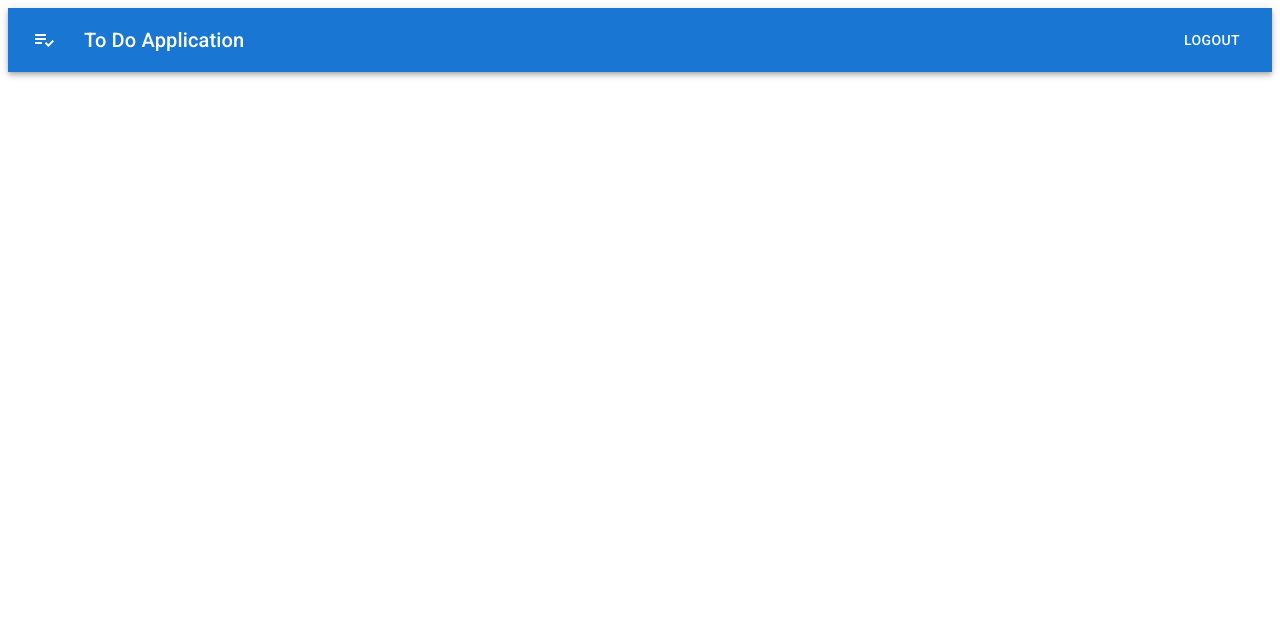
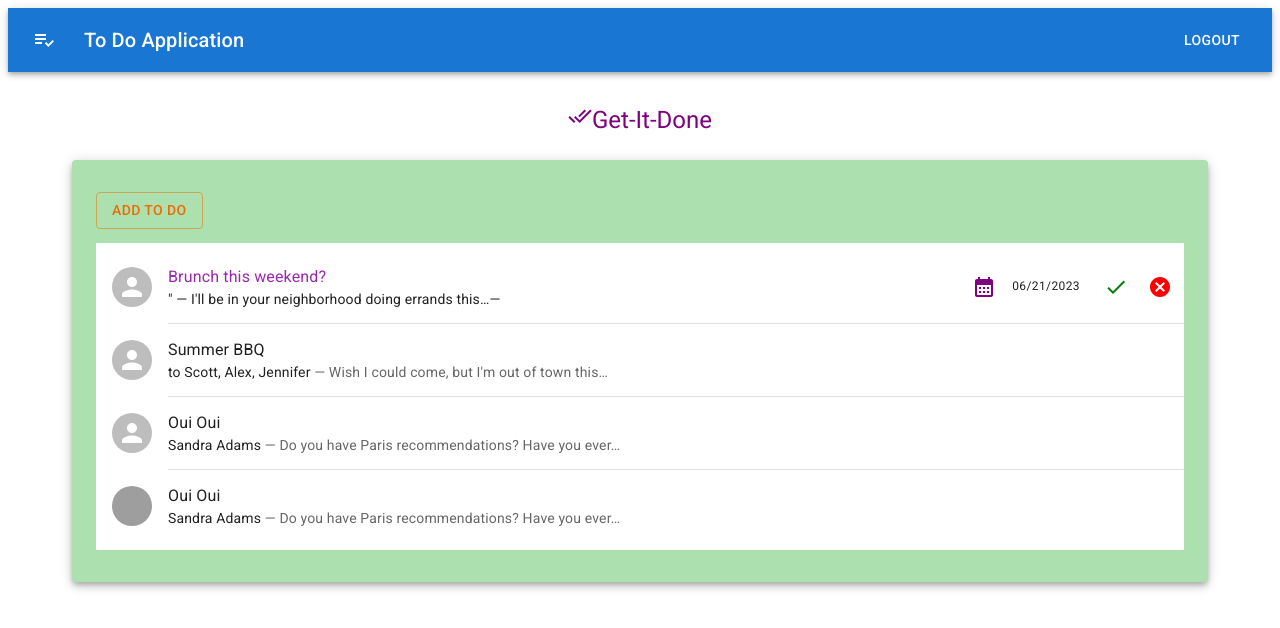
Before and after one commit to kevinmuchene/to-do-application-AI-Redux, a React (Vite) app: page / in a window 1280 px wide. Shown: the top 628 px of the page. Built offline with nearby package versions, Linux system fonts and the light colour scheme; grey boxes are pictures that could not be loaded.

Commit message:
Added ToDoItem and ToDoListWrapper

```diff
--- a/src/App.tsx
+++ b/src/App.tsx
@@ -1,10 +1,14 @@
 // import "./App.css";
 import Header from "./components/Header";
+import ToDoItem from "./components/ToDoItem";
+import ToDoListWrapper from "./components/ToDoListWrapper";
 
 function App() {
   return (
     <>
       <Header />
+      {/* <ToDoItem /> */}
+      <ToDoListWrapper />
     </>
   );
 }
--- /dev/null
+++ b/src/components/ToDoItem.tsx
@@ -0,0 +1,166 @@
+import * as React from "react";
+import { List, Grid, Stack } from "@mui/material";
+import ListItem from "@mui/material/ListItem";
+import Divider from "@mui/material/Divider";
+import ListItemText from "@mui/material/ListItemText";
+import ListItemAvatar from "@mui/material/ListItemAvatar";
+import Avatar from "@mui/material/Avatar";
+import Typography from "@mui/material/Typography";
+import IconButton from "@mui/material/IconButton";
+import CancelIcon from "@mui/icons-material/Cancel";
+import DoneIcon from "@mui/icons-material/Done";
+import CalendarMonthIcon from "@mui/icons-material/CalendarMonth";
+import { useTheme } from "@mui/material/styles";
+import useMediaQuery from "@mui/material/useMediaQuery";
+
+export default function ToDoItem() {
+  return (
+    <List sx={{ width: "100%", bgcolor: "background.paper" }}>
+      <ListItem
+        alignItems="flex-start"
+        secondaryAction={
+          <Grid container justifyContent="flex-end" alignItems={"flex-end"}>
+            <Grid item xs={12} sm="auto" alignSelf="flex-end">
+              <MyComponent />
+            </Grid>
+          </Grid>
+        }
+      >
+        <ListItemAvatar>
+          <Avatar alt="Remy Sharp" />
+        </ListItemAvatar>
+        <ListItemText
+          primary={
+            <Typography color={"secondary"}>Brunch this weekend?</Typography>
+          }
+          secondary={
+            <React.Fragment>
+              <Typography
+                sx={{ display: "inline" }}
+                component="span"
+                variant="body2"
+                color="text.primary"
+              >
+                " — I'll be in your neighborhood doing errands this…—
+              </Typography>
+            </React.Fragment>
+          }
+        />
+      </ListItem>
+
+      <Divider variant="inset" component="li" />
+      <ListItem alignItems="flex-start">
+        <ListItemAvatar>
+          <Avatar alt="Travis Howard" />
+        </ListItemAvatar>
+        <ListItemText
+          primary="Summer BBQ"
+          secondary={
+            <React.Fragment>
+              <Typography
+                sx={{ display: "inline" }}
+                component="span"
+                variant="body2"
+                color="text.primary"
+              >
+                to Scott, Alex, Jennifer
+              </Typography>
+              {" — Wish I could come, but I'm out of town this…"}
+            </React.Fragment>
+          }
+        />
+      </ListItem>
+      <Divider variant="inset" component="li" />
+      <ListItem alignItems="flex-start">
+        <ListItemAvatar>
+          <Avatar alt="Cindy Baker" />
+        </ListItemAvatar>
+        <ListItemText
+          primary="Oui Oui"
+          secondary={
+            <React.Fragment>
+              <Typography
+                sx={{ display: "inline" }}
+                component="span"
+                variant="body2"
+                color="text.primary"
+              >
+                Sandra Adams
+              </Typography>
+              {" — Do you have Paris recommendations? Have you ever…"}
+            </React.Fragment>
+          }
+        />
+      </ListItem>
+      <Divider variant="inset" component="li" />
+      <ListItem alignItems="flex-start">
+        <ListItemAvatar>
+          <Avatar alt="Cindy Baker" src="/static/images/avatar/3.jpg" />
+        </ListItemAvatar>
+        <ListItemText
+          primary="Oui Oui"
+          secondary={
+            <React.Fragment>
+              <Typography
+                sx={{ display: "inline" }}
+                component="span"
+                variant="body2"
+                color="text.primary"
+              >
+                Sandra Adams
+              </Typography>
+              {" — Do you have Paris recommendations? Have you ever…"}
+            </React.Fragment>
+          }
+        />
+      </ListItem>
+    </List>
+  );
+}
+
+function MyComponent() {
+  const theme = useTheme();
+  const isMobile = useMediaQuery(theme.breakpoints.down("sm"));
+
+  if (isMobile) {
+    // For mobile devices, stack the icons vertically
+    return (
+      <Stack spacing={1} alignItems="center">
+        <IconButton edge="end" aria-label="calendar">
+          <CalendarMonthIcon sx={{ color: "purple" }} />
+        </IconButton>
+        <Typography variant="caption">06/21/2023</Typography>
+        <IconButton edge="end" aria-label="done">
+          <DoneIcon sx={{ color: "green" }} />
+        </IconButton>
+        <IconButton edge="end" aria-label="cancel">
+          <CancelIcon sx={{ color: "red" }} />
+        </IconButton>
+      </Stack>
+    );
+  } else {
+    // For larger devices, use the original layout
+    return (
+      <Grid container spacing={2} alignItems="center">
+        <Grid item>
+          <Stack alignItems="center" direction="row" spacing={1}>
+            <IconButton edge="end" aria-label="calendar">
+              <CalendarMonthIcon sx={{ color: "purple" }} />
+            </IconButton>
+            <Typography variant="caption">06/21/2023</Typography>
+          </Stack>
+        </Grid>
+        <Grid item>
+          <IconButton edge="end" aria-label="done">
+            <DoneIcon sx={{ color: "green" }} />
+          </IconButton>
+        </Grid>
+        <Grid item>
+          <IconButton edge="end" aria-label="cancel">
+            <CancelIcon sx={{ color: "red" }} />
+          </IconButton>
+        </Grid>
+      </Grid>
+    );
+  }
+}
--- /dev/null
+++ b/src/components/ToDoListWrapper.tsx
@@ -0,0 +1,63 @@
+import { Box, Button, Container, Typography } from "@mui/material";
+import Paper from "@mui/material/Paper";
+import ToDoItem from "./ToDoItem";
+import DoneAllIcon from "@mui/icons-material/DoneAll";
+
+export default function ToDoListWrapper() {
+  return (
+    <Container sx={{ marginTop: "2em" }}>
+      <Box
+        sx={{
+          display: "flex",
+          flexDirection: "column",
+          justifyContent: "center",
+          alignItems: "center",
+          height: "100%",
+          textAlign: "center",
+          margin: "1em",
+        }}
+      >
+        <div>
+          <Typography component={"span"}>
+            <DoneAllIcon sx={{ color: "purple" }} />
+          </Typography>
+          <Typography
+            color="purple"
+            align="center"
+            variant="h5"
+            component={"span"}
+          >
+            Get-It-Done
+          </Typography>
+        </div>
+      </Box>
+
+      <Box
+        sx={{
+          display: "flex",
+          flexWrap: "wrap",
+          "& > :not(style)": {
+            m: 1,
+            width: "100%",
+            maxHeight: "80vh",
+            overflow: "auto",
+            backgroundColor: "#ACE1AF",
+          },
+        }}
+      >
+        <Paper elevation={5}>
+          <Container sx={{ marginTop: "2em", marginBottom: "2em" }}>
+            <Button
+              variant="outlined"
+              color="warning"
+              sx={{ marginBottom: "1em" }}
+            >
+              Add To Do
+            </Button>
+            <ToDoItem />
+          </Container>
+        </Paper>
+      </Box>
+    </Container>
+  );
+}
```
